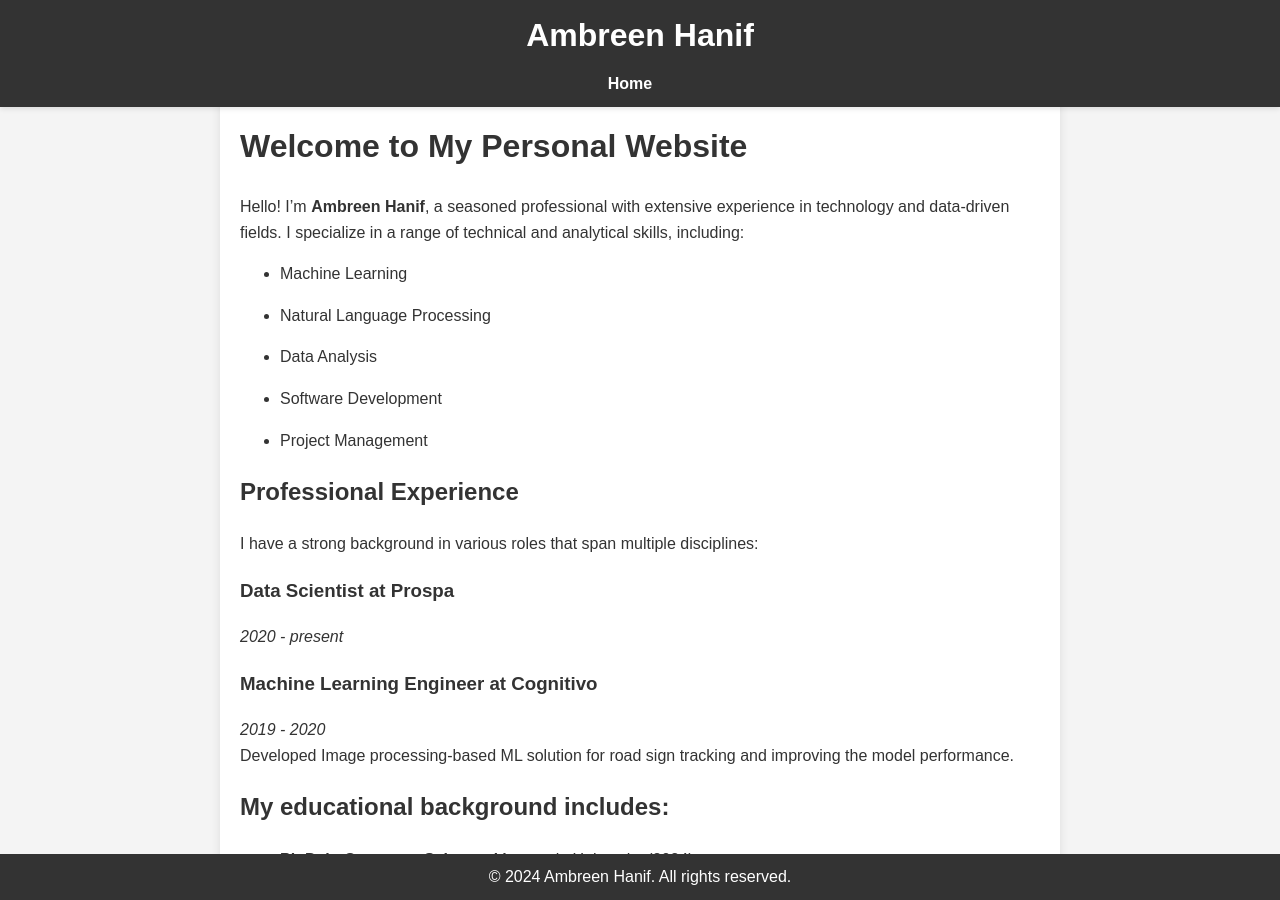
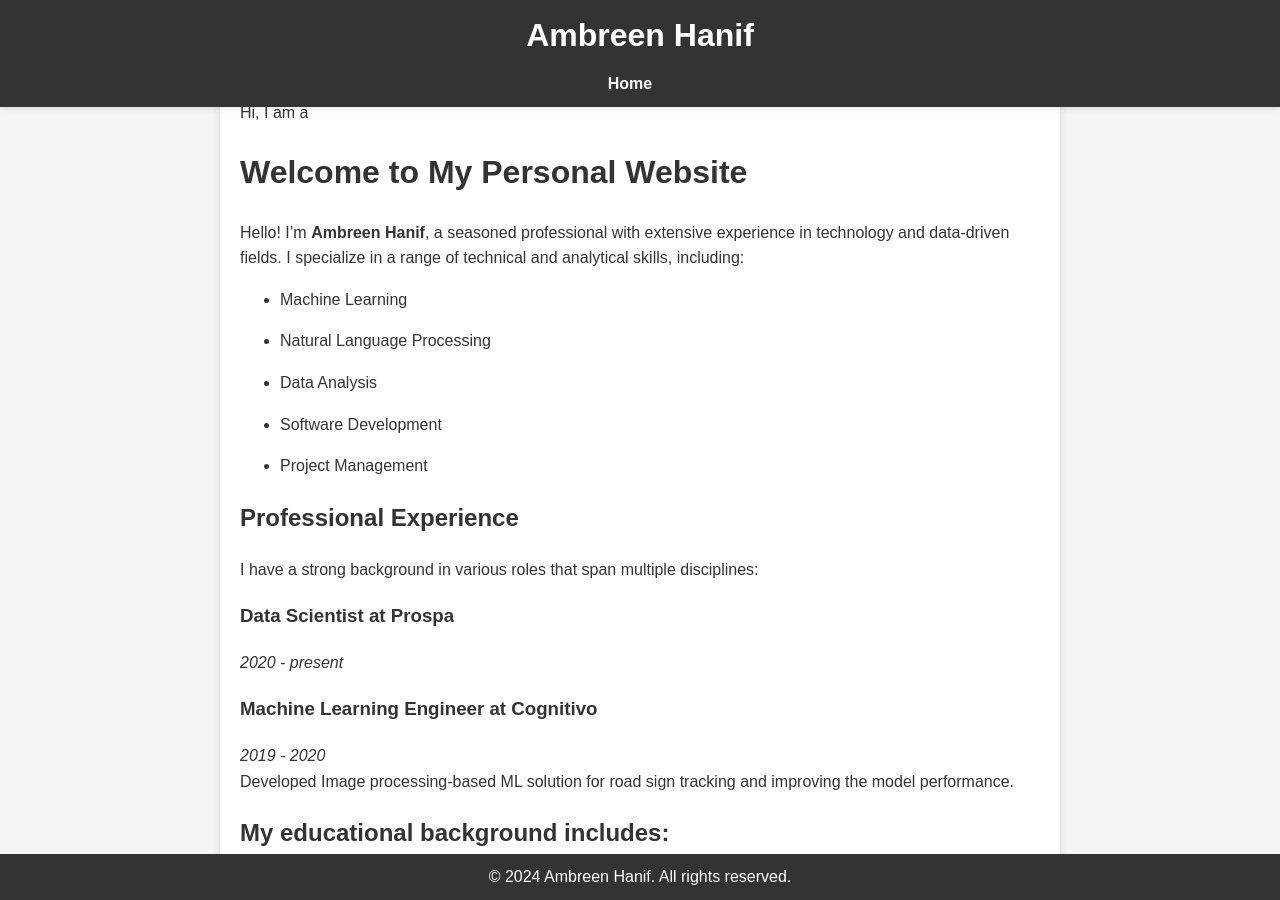
Before and after one commit to umberH/umberH.github.io, a Jekyll site: the page built from index.markdown, in a window 1280 px wide and 900 px high. Built offline with Jekyll 4.4.1, drawn with Linux system fonts in a browser that asks for light colours.

Commit message:
Update index.markdown

```diff
--- a/index.markdown
+++ b/index.markdown
@@ -28,6 +28,12 @@
     institution: Macquarie University
     year: 2021
 ---
+
+<!-- Rotating Text Container -->
+<div class="rotating-text">
+  <span id="dynamic-text">Hi, I am a </span>
+  <span id="rotating-words"></span>
+</div>
 
 # Welcome to My Personal Website
 
```
